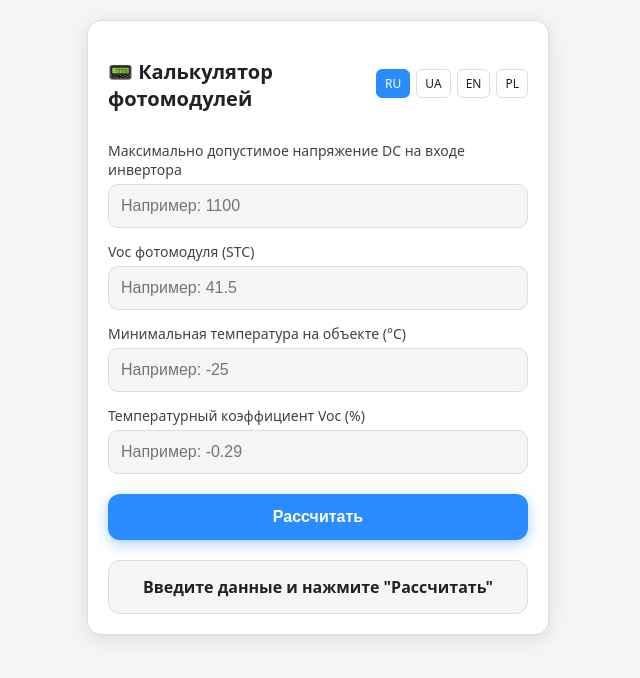
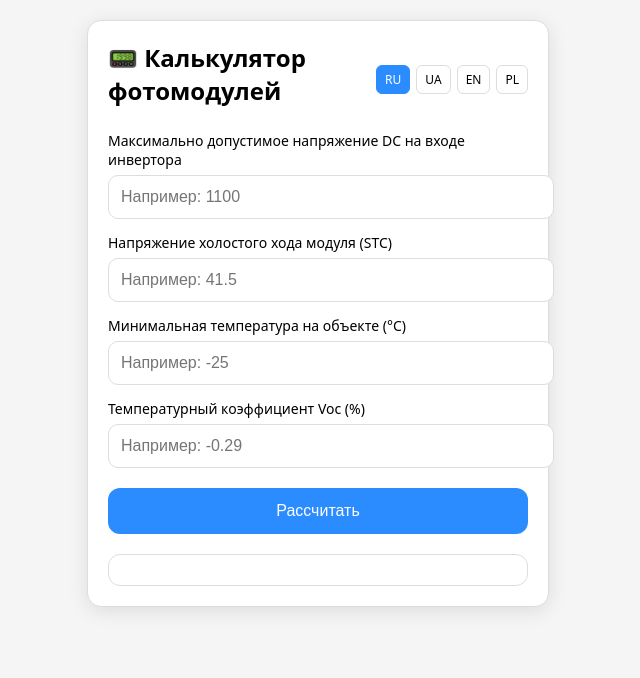
Before and after one commit to KPP27/pv-string-calculator.github.io, a plain HTML site: page index.html in a window 1280 px wide. Shown: the whole page, without its empty margins (322-962 px from the left). Drawn offline with Linux system fonts and the light colour scheme.

Commit message:
Update index.html

```diff
--- a/index.html
+++ b/index.html
@@ -2,7 +2,7 @@
 <html lang="ru">
 <head>
 
-  <!-- Google tag (gtag.js) -->
+<!-- Google tag (gtag.js) -->
 <script async src="https://www.googletagmanager.com/gtag/js?id=G-0JQD4RVE06"></script>
 <script>
   window.dataLayer = window.dataLayer || [];
@@ -27,41 +27,23 @@
         --radius: 14px;
     }
 
-    @media (prefers-color-scheme: dark) {
-        :root {
-            --bg: #1c1c1e;
-            --card-bg: #2c2c2e;
-            --text: #f2f2f7;
-            --accent: #0a84ff;
-            --border: #3a3a3c;
-        }
-    }
-
     body {
         font-family: system-ui, Arial;
         background: var(--bg);
-        color: var(--text);
         margin: 0;
         padding: 20px;
         display: flex;
         justify-content: center;
-        animation: fadeIn 0.5s ease;
-    }
-
-    @keyframes fadeIn {
-        from { opacity: 0; transform: translateY(10px); }
-        to { opacity: 1; transform: translateY(0); }
     }
 
     .container {
+        max-width: 420px;
         width: 100%;
-        max-width: 420px;
         background: var(--card-bg);
         padding: 20px;
         border-radius: var(--radius);
         box-shadow: var(--shadow);
         border: 1px solid var(--border);
-        animation: fadeIn 0.7s ease;
     }
 
     .top-bar {
@@ -71,9 +53,7 @@
     }
 
     h2 {
-        margin-bottom: 15px;
-        font-weight: 600;
-        font-size: 20px;
+        margin: 0 0 10px 0;
     }
 
     .lang-switch {
@@ -86,10 +66,8 @@
         font-size: 12px;
         border-radius: 6px;
         border: 1px solid var(--border);
-        background: var(--card-bg);
-        color: var(--text);
         cursor: pointer;
-        transition: 0.25s ease;
+        transition: 0.2s;
     }
 
     .lang-btn.active {
@@ -102,26 +80,16 @@
         font-size: 14px;
         margin-top: 14px;
         display: block;
-        opacity: 0.85;
     }
 
     input {
         width: 100%;
         padding: 12px;
-        margin-top: 5px;
+        margin-top: 6px;
         border-radius: 10px;
         border: 1px solid var(--border);
-        background: var(--bg);
-        color: var(--text);
         font-size: 16px;
-        box-sizing: border-box;
-        transition: 0.25s;
-    }
-
-    input:focus {
-        border-color: var(--accent);
-        outline: none;
-        box-shadow: 0 0 0 3px rgba(0,120,255,0.25);
+        transition: 0.2s;
     }
 
     button {
@@ -133,30 +101,19 @@
         border: none;
         border-radius: 12px;
         font-size: 16px;
-        font-weight: 600;
         cursor: pointer;
-        transition: 0.2s;
-        box-shadow: 0 4px 14px rgba(0,120,255,0.35);
-    }
-
-    button:active {
-        box-shadow: 0 2px 8px rgba(0,120,255,0.25);
-        transform: translateY(2px);
     }
 
     .result {
         margin-top: 20px;
         padding: 15px;
-        background: var(--bg);
         border-radius: 12px;
         border: 1px solid var(--border);
+        font-weight: bold;
         font-size: 16px;
-        font-weight: 600;
         text-align: center;
-        animation: fadeIn 0.5s ease;
     }
 </style>
-
 </head>
 <body>
 
@@ -164,7 +121,6 @@
 
     <div class="top-bar">
         <h2 id="title">📟 Калькулятор фотомодулей</h2>
-
         <div class="lang-switch">
             <div class="lang-btn" data-lang="ru">RU</div>
             <div class="lang-btn" data-lang="ua">UA</div>
@@ -173,44 +129,54 @@
         </div>
     </div>
 
-    <label id="l1">Максимально допустимое напряжение DC на входе инвертора</label>
-    <input type="number" id="E13" placeholder="Например: 1100">
+    <label id="l1"></label>
+    <input type="number" id="E13">
 
-    <label id="l2">Voc фотомодуля (STC)</label>
-    <input type="number" id="E14" placeholder="Например: 41.5">
+    <label id="l2"></label>
+    <input type="number" id="E14">
 
-    <label id="l3">Минимальная температура на объекте (°C)</label>
-    <input type="number" id="E15" placeholder="Например: -25">
+    <label id="l3"></label>
+    <input type="number" id="E15">
 
-    <label id="l4">Температурный коэффициент Voc (%)</label>
-    <input type="number" id="E16" placeholder="Например: -0.29">
+    <label id="l4"></label>
+    <input type="number" id="E16">
 
-    <button onclick="calculate()" id="calcBtn">Рассчитать</button>
+    <button onclick="calculate()" id="calcBtn"></button>
 
-    <div class="result" id="result">Введите данные и нажмите "Рассчитать"</div>
+    <div class="result" id="result"></div>
+
 </div>
 
 <script>
+// Мультиязычный пакет
 const T = {
     ru: {
         title: "📟 Калькулятор фотомодулей",
         l1: "Максимально допустимое напряжение DC на входе инвертора",
-        l2: "Voc фотомодуля (STC)",
+        l2: "Напряжение холостого хода модуля (STC)",
         l3: "Минимальная температура на объекте (°C)",
         l4: "Температурный коэффициент Voc (%)",
+        ph1: "Например: 1100",
+        ph2: "Например: 41.5",
+        ph3: "Например: -25",
+        ph4: "Например: -0.29",
         calc: "Рассчитать",
         empty: "⚠️ Заполните все поля",
-        result: "🔋 Максимальное количество фотомодулей: "
+        result: "🔋 Максимальное количество модулей: "
     },
     ua: {
-        title: "📟 Калькулятор кількості фотомодулів",
-        l1: "Максимальна допустима напруга DC інвертора",
-        l2: "Voc фотомодуля (STC)",
+        title: "📟 Калькулятор фотомодулів",
+        l1: "Максимальна напруга DC інвертора",
+        l2: "Voc модуля (STC)",
         l3: "Мінімальна температура на об'єкті (°C)",
         l4: "Температурний коефіцієнт Voc (%)",
+        ph1: "Наприклад: 1100",
+        ph2: "Наприклад: 41.5",
+        ph3: "Наприклад: -25",
+        ph4: "Наприклад: -0.29",
         calc: "Розрахувати",
         empty: "⚠️ Заповніть всі поля",
-        result: "🔋 Максимальна кількість фотомодулів: "
+        result: "🔋 Максимальна кількість модулів: "
     },
     en: {
         title: "📟 PV Module Calculator",
@@ -218,9 +184,13 @@ const T = {
         l2: "Module Voc (STC)",
         l3: "Minimum ambient temperature (°C)",
         l4: "Temperature coefficient Voc (%)",
+        ph1: "Example: 1100",
+        ph2: "Example: 41.5",
+        ph3: "Example: -25",
+        ph4: "Example: -0.29",
         calc: "Calculate",
-        empty: "⚠️ Please fill in all fields",
-        result: "🔋 Maximum number of PV modules: "
+        empty: "⚠️ Please fill all fields",
+        result: "🔋 Maximum number of modules: "
     },
     pl: {
         title: "📟 Kalkulator modułów PV",
@@ -228,57 +198,72 @@ const T = {
         l2: "Voc modułu (STC)",
         l3: "Minimalna temperatura otoczenia (°C)",
         l4: "Współczynnik temperaturowy Voc (%)",
+        ph1: "Przykład: 1100",
+        ph2: "Przykład: 41.5",
+        ph3: "Przykład: -25",
+        ph4: "Przykład: -0.29",
         calc: "Oblicz",
         empty: "⚠️ Uzupełnij wszystkie pola",
-        result: "🔋 Maksymalna liczba modułów PV: "
+        result: "🔋 Maksymalna liczba modułów: "
     }
 };
 
+// Установка языка
 function applyLang(lang) {
     localStorage.setItem("lang", lang);
+    const t = T[lang];
 
-    document.getElementById("title").textContent = T[lang].title;
-    document.getElementById("l1").textContent = T[lang].l1;
-    document.getElementById("l2").textContent = T[lang].l2;
-    document.getElementById("l3").textContent = T[lang].l3;
-    document.getElementById("l4").textContent = T[lang].l4;
-    document.getElementById("calcBtn").textContent = T[lang].calc;
+    title.textContent = t.title;
+    l1.textContent = t.l1;
+    l2.textContent = t.l2;
+    l3.textContent = t.l3;
+    l4.textContent = t.l4;
+
+    E13.placeholder = t.ph1;
+    E14.placeholder = t.ph2;
+    E15.placeholder = t.ph3;
+    E16.placeholder = t.ph4;
+
+    calcBtn.textContent = t.calc;
 
     document.querySelectorAll(".lang-btn").forEach(btn =>
         btn.classList.toggle("active", btn.dataset.lang === lang)
     );
 }
 
-// переключение языка
+// Выбор вручную
 document.querySelectorAll(".lang-btn").forEach(btn => {
     btn.onclick = () => applyLang(btn.dataset.lang);
 });
 
-// автоопределение языка Telegram
+// Автоопределение Telegram
 try {
     const tgLang = Telegram?.WebApp?.initDataUnsafe?.user?.language_code?.slice(0,2);
     if (tgLang && T[tgLang]) applyLang(tgLang);
 } catch {}
 
-// применение сохранённого языка
+// Если нет saved language — включим русский
 applyLang(localStorage.getItem("lang") || "ru");
 
+// Расчёт
 function calculate() {
     let lang = localStorage.getItem("lang") || "ru";
+    let t = T[lang];
+
     let E13v = +E13.value;
     let E14v = +E14.value;
     let E15v = +E15.value;
     let E16v = +E16.value;
 
     if (!E13v || !E14v || !E15v || !E16v) {
-        result.textContent = T[lang].empty;
+        result.textContent = t.empty;
         return;
     }
 
     let VocCorr = E14v * (1 + (E15v - 25) * (E16v / 100));
     let count = Math.floor(E13v / VocCorr);
 
-    result.textContent = T[lang].result + count + " шт.";
+    result.textContent = t.result + count;
 }
 </script>
 
```
